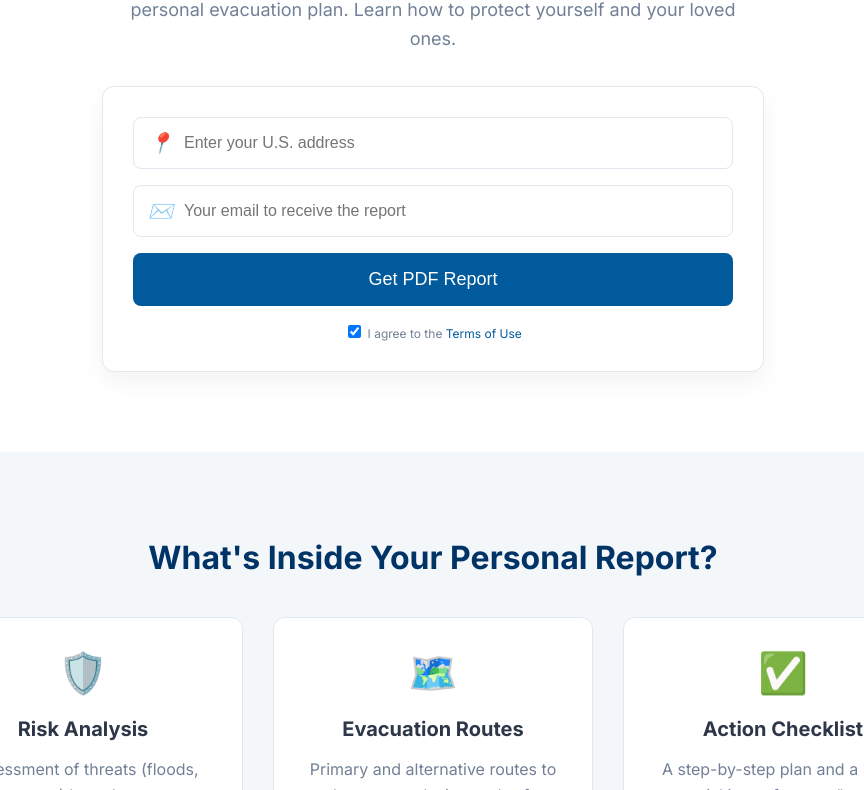
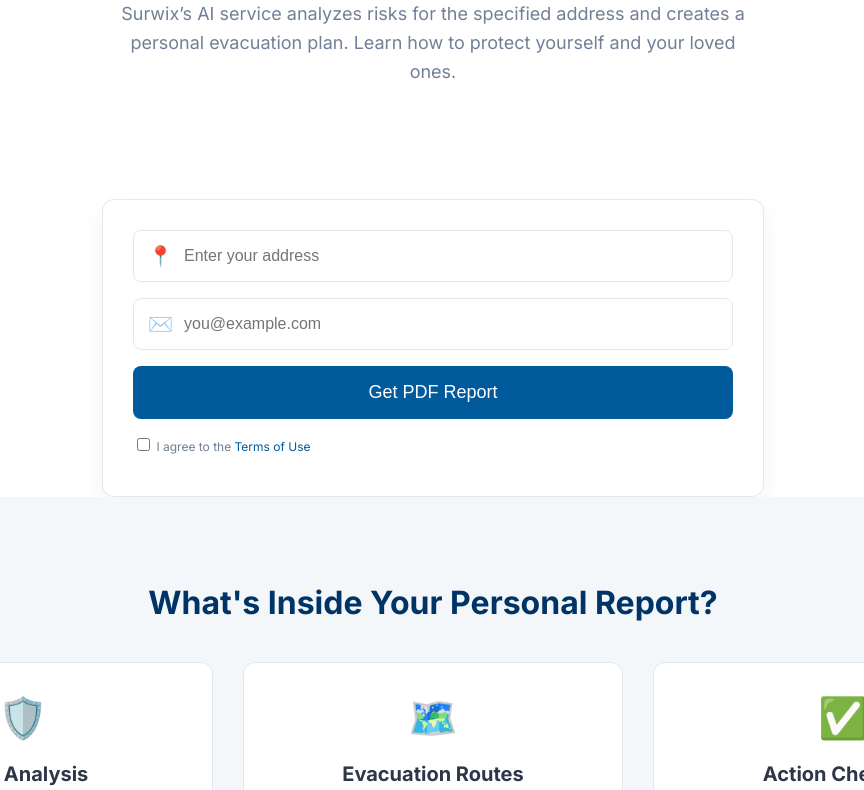
Before and after one commit to Surwix/surwix-app, a website: page index.html in a window 1280 px wide. Shown: the part 287-1077 px from the top of the page, without its empty margins (207-1071 px from the left). Drawn offline with Linux system fonts and the light colour scheme; some packages are replaced by stand-ins of ours.

Commit message:
Update index.html

```diff
--- a/index.html
+++ b/index.html
@@ -1,48 +1,64 @@
 <!DOCTYPE html>
 <html lang="en">
 <head>
-    <link rel="icon" href="/favicon-32x32.png" type="image/x-icon" />
+  <meta charset="UTF-8" />
+  <meta name="viewport" content="width=device-width, initial-scale=1.0"/>
+  <title>Surwix | Personal Evacuation Plan</title>
 
-    <meta charset="UTF-8">
-    <meta name="viewport" content="width=device-width, initial-scale=1.0">
-    <title>Surwix | Personal Evacuation Plan</title>
-    <link rel="stylesheet" href="style.css">
-    <script src="https://maps.googleapis.com/maps/api/js?key=AIzaSyA8EpOSadTcWb0Agqno2_kSW-_UijsUqAY&libraries=places&callback=initAutocomplete" async defer></script>
+  <!-- favicon -->
+  <link rel="icon" href="/favicon-32x32.png" type="image/png" />
+
+  <!-- стили -->
+  <link rel="stylesheet" href="/style.css" />
 </head>
+
 <body>
+  <div class="page-container">
+    <!-- ========== HERO / HEADER ========== -->
+    <header class="hero">
+      <div class="logo-container" style="text-align:center; margin-bottom:20px;">
+        <img src="/logo.png" alt="Surwix Logo" class="site-logo" style="height:60px;" />
+      </div>
+      <div class="hero-content">
+        <h1>Get Your Personal Evacuation Plan</h1>
+        <p class="subtitle">
+          Surwix’s AI service analyzes risks for the specified address and creates a personal evacuation plan. Learn how to protect yourself and your loved ones.
+        </p>
+      </div>
+    </header>
 
-<div class="page-container">
-  <header class="hero">
-    <div class="hero-content">
+    <!-- ========== FORM ========== -->
+    <div class="form-container">
+      <form id="plan-form">
+        <div class="input-group">
+          <span class="icon-location">📍</span>
+          <input id="address-input" type="text" placeholder="Enter your address" required />
+        </div>
+        <div class="input-group">
+          <span class="icon-email">✉️</span>
+          <input id="email-input" type="email" placeholder="you@example.com" required />
+        </div>
+        <button type="submit">Get PDF Report</button>
+        <p class="terms">
+          <input type="checkbox" id="tos" required />
+          <label for="tos">I agree to the <a href="#">Terms of Use</a></label>
+        </p>
+        <div id="notification" class="notification"></div>
+      </form>
+    </div>
+  </div>
 
- <div class="logo-container">
-  <img src="/logo.png" alt="Surwix Logo" class="site-logo">
-</div>
+  <!-- Google Maps JS с Autocomplete -->
+  <script
+    src="https://maps.googleapis.com/maps/api/js?key=YOUR_GOOGLE_MAPS_KEY&libraries=places&callback=initAutocomplete"
+    async defer
+  ></script>
 
-      <h1>Get Your Personal Evacuation Plan</h1>
-      <p class="subtitle">Surwix's AI service analyzes risks for the specified address and creates a personal evacuation plan. Learn how to protect yourself and your loved ones.</p>
+  <!-- Ваш основной скрипт (обработчик формы) -->
+  <script src="/script.js"></script>
+</body>
+</html>
 
-      <div class="form-container">
-        <form id="plan-form">
-
-          <div class="input-group">
-            <i class="icon-location">📍</i>
-            <input type="text" id="address-input" placeholder="Enter your U.S. address" required>
-          </div>
-           <div class="input-group">
-            <i class="icon-email">✉️</i>
-            <input type="email" id="email-input" placeholder="Your email to receive the report" required>
-          </div>
-          <button type="submit">Get PDF Report</button>
-            <div id="notification" class="notification"></div>
-        </form>
-        <div class="terms">
-          <input type="checkbox" id="terms-checkbox" checked>
-          <label for="terms-checkbox">I agree to the <a href="terms.html" target="_blank">Terms of Use</a></label>
-        </div>
-      </div>
-    </div>
-  </header>
 
   <main>
     <section class="features">
```
